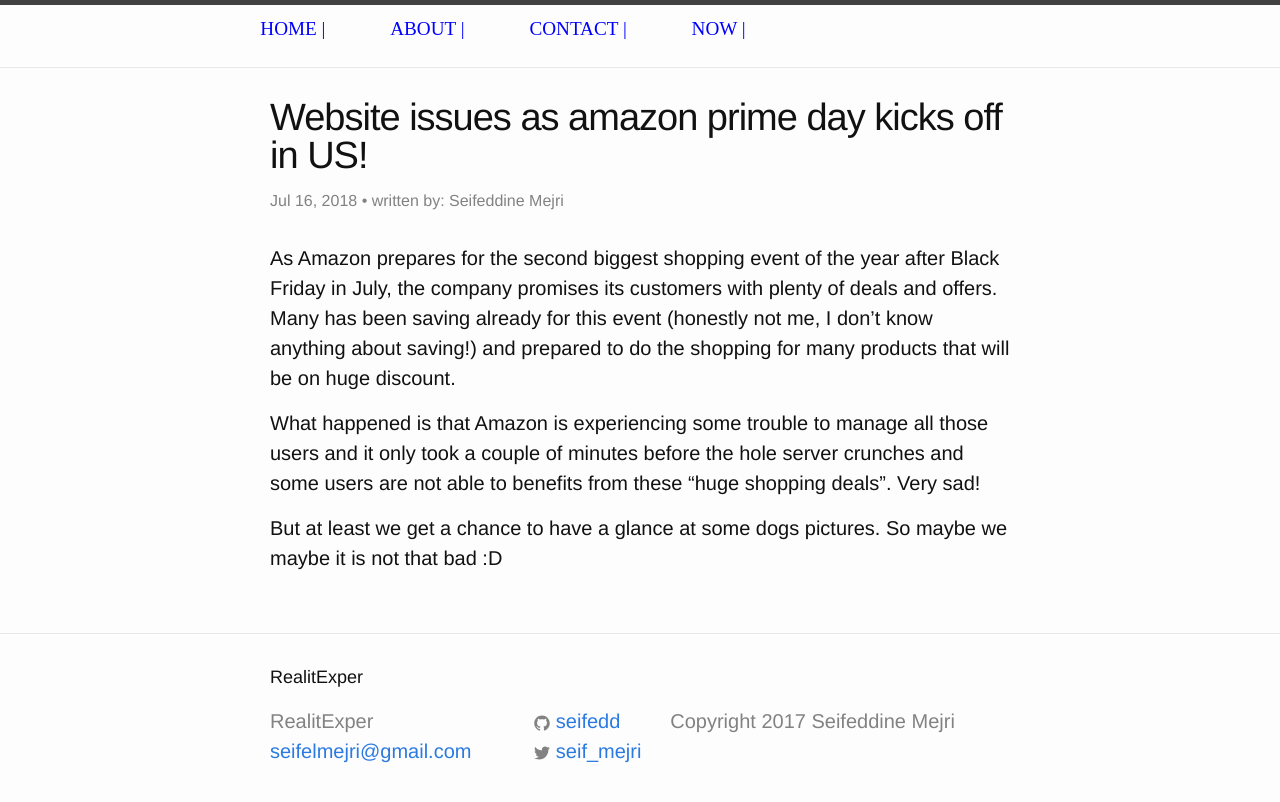
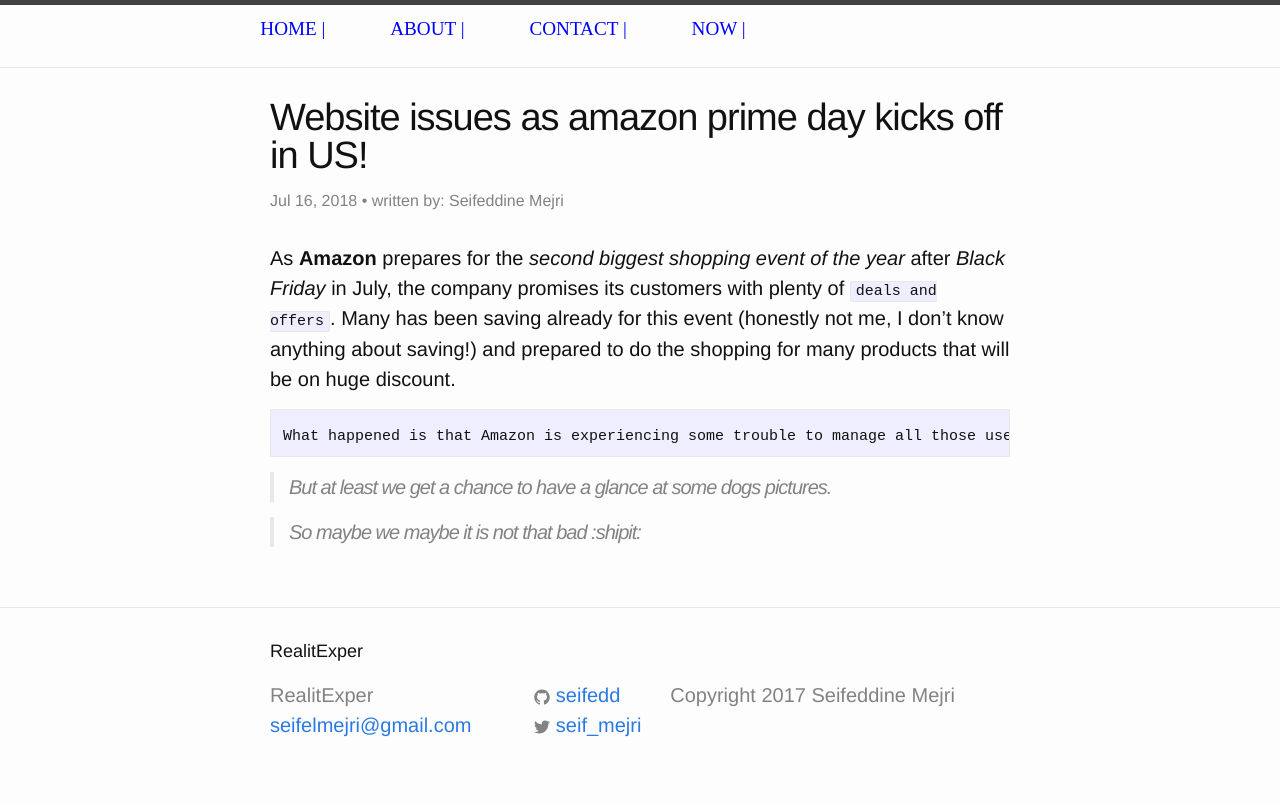
Before and after one commit to seifedd/Reality, a Jekyll site: the page built from _posts/2018-07-16-What happened to Amazon today.markdown, in a window 1280 px wide. Shown: the top 802 px of the page. Built offline with Jekyll 4.4.1, drawn with Linux system fonts in a browser that asks for light colours; comment, search, counter and statistics services are not loaded; part of the change alters nothing that is shown.

Commit message:
Amazon_article_0001_2

````diff
--- a/_posts/2018-07-16-What happened to Amazon today.markdown
+++ b/_posts/2018-07-16-What happened to Amazon today.markdown
@@ -9,8 +9,11 @@ permalink: 0001.html
 comments: true
 ---
 
-As Amazon prepares for the  second biggest shopping event of the year after Black Friday in July, the company promises its customers with plenty of deals and offers. Many has been saving already for this event (honestly not me, I don't know anything about saving!) and prepared to do the shopping for many products that will be on huge discount.
+As **Amazon** prepares for the  *second biggest shopping event of the year* after *Black Friday* in July, the company promises its customers with plenty of `deals and offers`. Many has been saving already for this event (honestly not me, I don't know anything about saving!) and prepared to do the shopping for many products that will be on huge discount.
 
+```
 What happened is that Amazon is experiencing some trouble to manage all those users and it only took a couple of minutes before the hole server crunches and some users are not able to benefits from these "huge shopping deals". Very sad!
+```
+>But at least we get a chance to have a glance at some dogs pictures.
 
-But at least we get a chance to have a glance at some dogs pictures. So maybe we maybe it is not that bad :D
+>So maybe we maybe it is not that bad :shipit:
````
